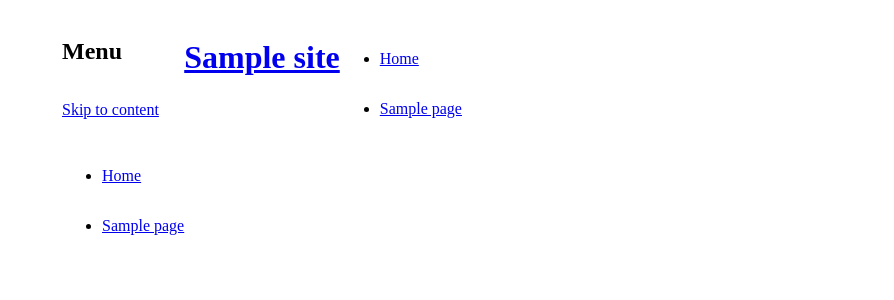
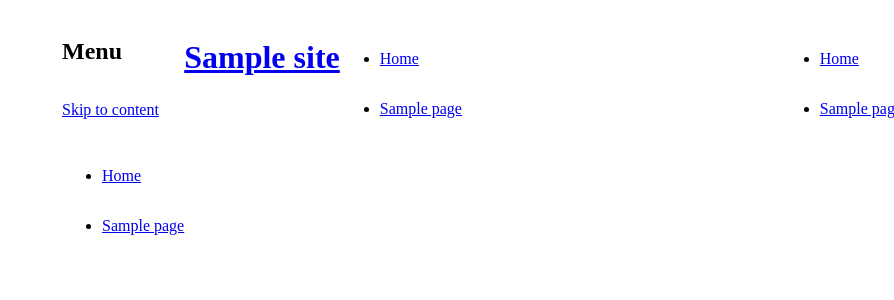
Before and after one commit to Kageetai/eatmytrip, a WordPress theme: template content/themes/EatMyTrip/header.php in a window 1280 px wide. Shown: the top 300 px of the page, without its empty margins (386-1280 px from the left). Run offline with PHP 8.4 and a stand-in for WordPress, Linux system fonts and the light colour scheme; the site name, menu and one post (Sample post) are stand-ins, and other content is empty; style sheets or scripts are compiled from the project's sources; some libraries are stand-ins or nearby versions.

Commit message:
social header menu

```diff
--- a/content/themes/EatMyTrip/functions.php
+++ b/content/themes/EatMyTrip/functions.php
@@ -27,6 +27,7 @@ add_action( 'wp_enqueue_scripts', 'eatmytrip_styles' );
 
 function register_menu() {
 	register_nav_menu('secondary-header',__( 'Secondary Header Menu' ));
+	register_nav_menu('social-header',__( 'Social Header Menu' ));
 }
 add_action( 'init', 'register_menu' );
 
--- a/content/themes/EatMyTrip/header.php
+++ b/content/themes/EatMyTrip/header.php
@@ -54,8 +54,12 @@
 				<nav role="navigation" class="site-navigation main-navigation nav-2">
 					<?php wp_nav_menu( array( 'theme_location' => 'secondary-header' ) ); ?>
 				</nav><!-- .site-navigation .main-navigation -->
-			</header><!-- #masthead .site-header -->
-	</div><!-- #masthead-wrap -->
+
+                <nav role="navigation" class="site-navigation main-navigation nav-social">
+                    <?php wp_nav_menu( array( 'theme_location' => 'social-header' ) ); ?>
+                </nav><!-- .site-navigation .main-navigation -->
+        </header><!-- #masthead .site-header -->
+    </div><!-- #masthead-wrap -->
 	<div id="main" class="site-main">
 
 	<?php
--- a/content/themes/EatMyTrip/scss/_header.scss
+++ b/content/themes/EatMyTrip/scss/_header.scss
@@ -31,11 +31,12 @@
   }
 
   #masthead {
+    position: relative;
     display: flex;
     flex-direction: row;
     flex-wrap: nowrap;
     justify-content: center;
-    align-content: center;
+    //align-content: center;
     align-items: flex-start;
 
     overflow-y: visible;
@@ -54,6 +55,11 @@
 
       &.nav-1 {
         order: -1;
+      }
+
+      &.nav-social {
+        position: absolute;
+        right: 0;
       }
 
       li {
```
